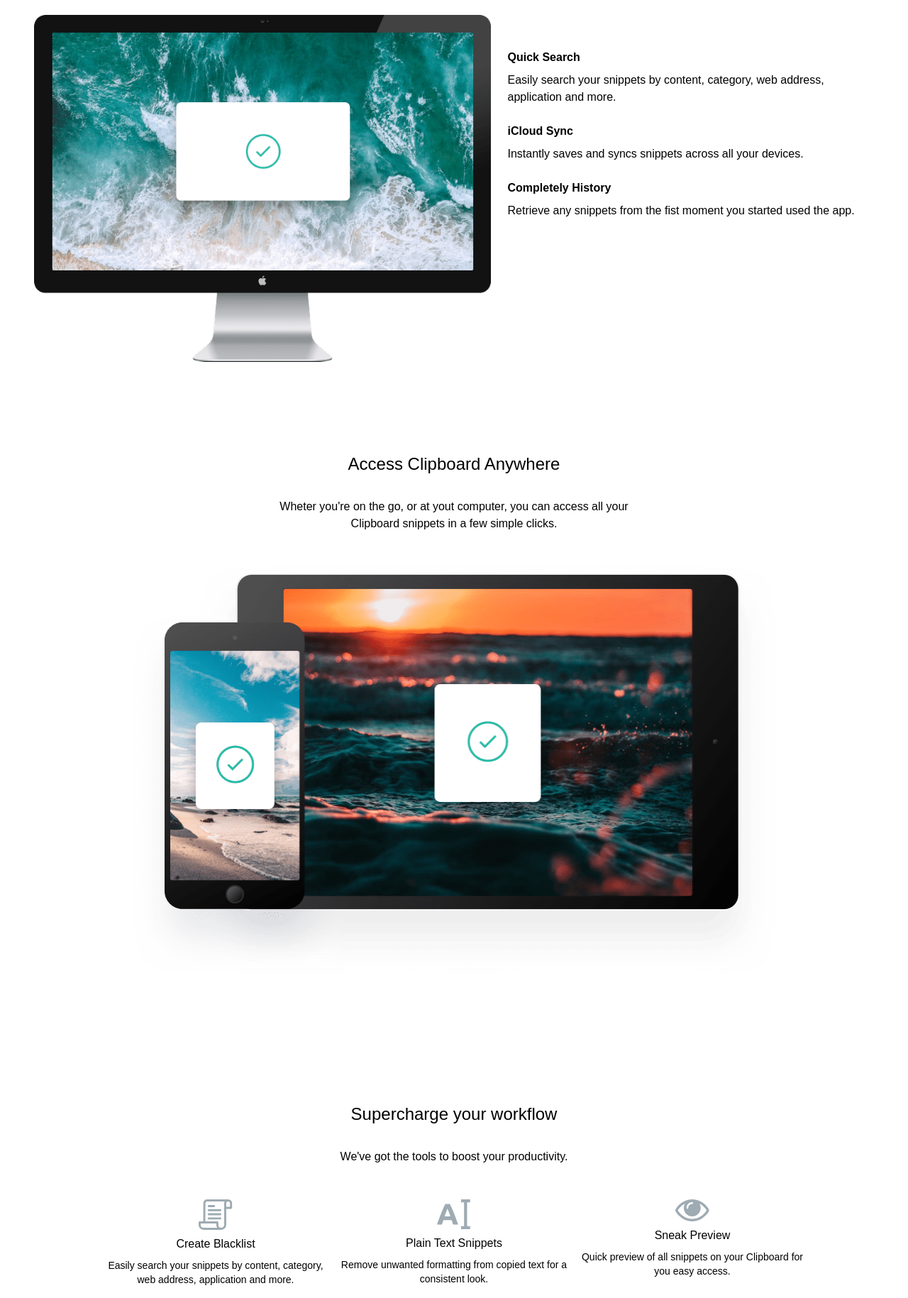
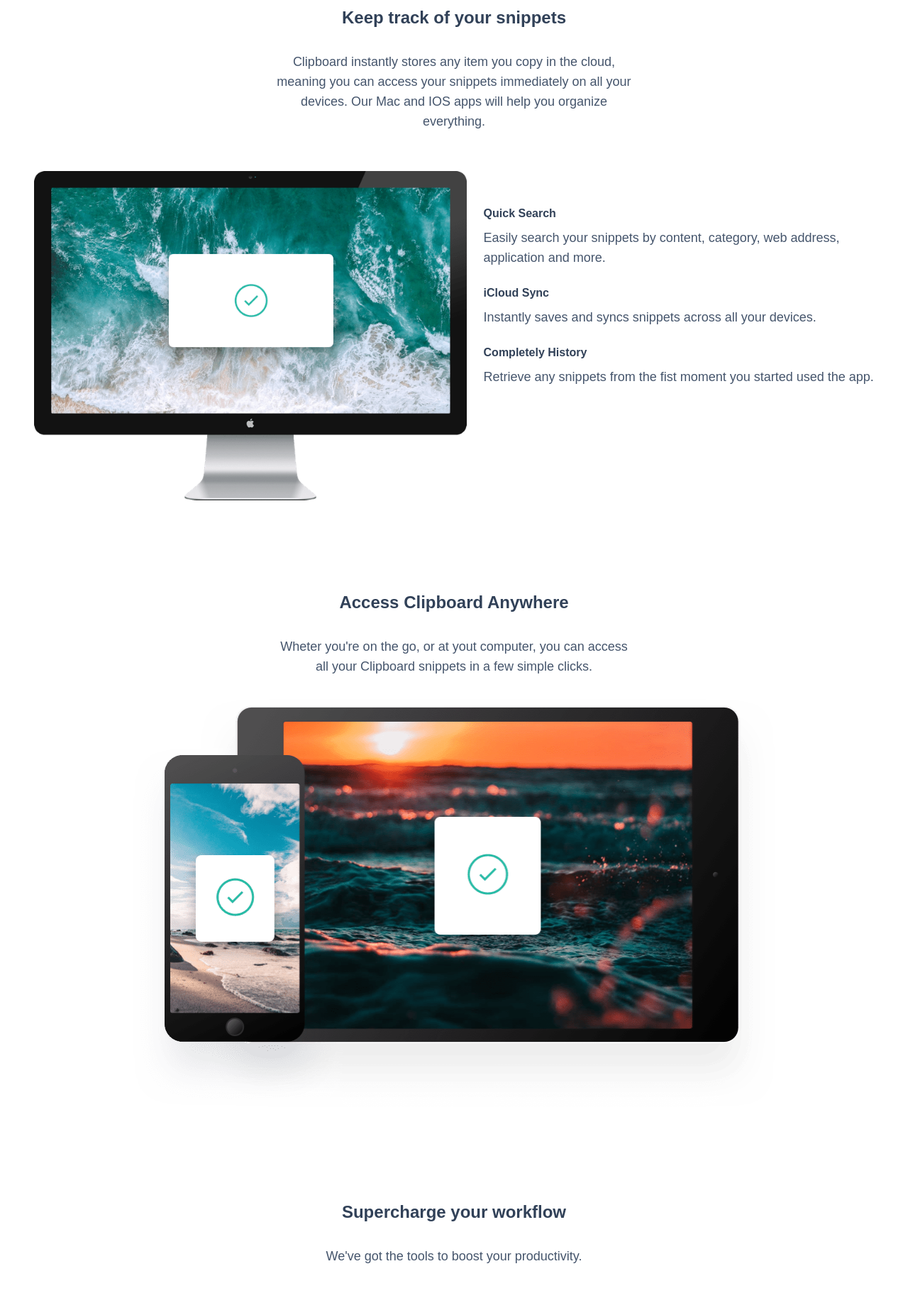
Before and after one commit to RamirezJM/Clipboard-website, a website built with Vite: page index.html in a window 1280 px wide. Shown: the part 595-2424 px from the top of the page at 71% size. Built offline with nearby package versions, Linux system fonts and the light colour scheme; a web font is replaced by a local one.

Commit message:
change title & text color

```diff
--- a/index.html
+++ b/index.html
@@ -14,11 +14,17 @@
 <body>
   <main>
     <section class="relative flex">
-      <img src="src/assets/images/bg-header-desktop.png" alt="" class="w-full -z-10 absolute">
-      <div class="flex flex-col justify-center items-center gap-4 relative mx-auto my-12">
+      <picture class="absolute inset-0 -z-10">
+        <source media="(max-width: 576px)" src="src/assets/images/bg-header-mobile.png">
+        <img src="src/assets/images/bg-header-desktop.png" alt="hero image" class="size-full object-cover">
+
+      </picture>
+      <!-- <img src="src/assets/images/bg-header-desktop.png" alt="" class="w-full -z-10 absolute"> -->
+      <div class="flex flex-col justify-center items-center gap-8 relative mx-auto my-12 py-12">
         <img src="src/assets/images/logo.svg" alt="logo" class="w-20 mb-6">
-        <h1 class="font-sans text-2xl font-medium">A history of everything you copy</h1>
-        <p class="max-w-lg text-center text-lg">Clipboards allows you to track and organize everything you copy.
+        <h1 class="font-sans text-3xl font-semibold text-slate-700">A history of everything you copy</h1>
+        <p class="max-w-lg text-center text-lg text-slate-600">Clipboards allows you to track and organize everything
+          you copy.
           Instantly
           access your clipboard on all your devices.</p>
         <div class="flex flex-col md:flex-row gap-4">
@@ -28,58 +34,66 @@
       </div>
     </section>
 
-    <section class="features flex flex-col items-center  py-6 px-12 my-6">
+    <section class="features section-container">
 
-      <h2 class="font-sans text-2xl font-medium my-8">Keep track of your snippets</h2>
-      <p class="max-w-lg text-center text">Clipboard instantly stores any item you copy in the cloud, meaning you
+      <h2 class="font-sans text-2xl font-semibold text-slate-700 my-8">Keep track of your snippets</h2>
+      <p class="max-w-lg text-center text-lg text-slate-600 pb-8">Clipboard instantly stores any item you copy in the
+        cloud,
+        meaning you
         can access your snippets immediately
         on all your devices. Our Mac and IOS apps will help you organize everything.</p>
 
       <div class="flex flex-col md:flex-row gap-6 my-6">
-        <div class="aspect-3/2">
+        <div class="aspect-3/2 flex items-center justify-center">
           <img src="src/assets/images/image-computer.png" alt="" class="object-cover">
         </div>
-        <div class="flex flex-col gap-2 pt-12">
-          <p class="font-l font-semibold">Quick Search</p>
-          <p class="mb-4">Easily search your snippets by content, category, web address, application and more.</p>
-          <p class="font-l font-semibold">iCloud Sync</p>
-          <p class="mb-4">Instantly saves and syncs snippets across all your devices.</p>
-          <p class="font-l font-semibold">Completely History</p>
-          <p class="mb-4">Retrieve any snippets from the fist moment you started used the app.</p>
+        <div class="flex flex-col gap-2 pt-12 my">
+          <h3 class="font-xl font-semibold text-slate-700">Quick Search</h3>
+          <p class="mb-4 text-lg text-slate-600">Easily search your snippets by content, category, web address,
+            application and more.</p>
+          <h3 class="font-xl font-semibold text-slate-700">iCloud Sync</h3>
+          <p class="mb-4 text-lg text-slate-600">Instantly saves and syncs snippets across all your devices.</p>
+          <h3 class="font-xl font-semibold text-slate-700">Completely History</h3>
+          <p class="mb-4 text-lg text-slate-600">Retrieve any snippets from the fist moment you started used the app.
+          </p>
         </div>
       </div>
     </section>
 
-    <section class="access flex flex-col items-center  py-6 px-12 my-6">
-      <h2 class="font-sans text-2xl font-medium my-8">Access Clipboard Anywhere</h2>
-      <p class="max-w-lg text-center text">Wheter you're on the go, or at yout computer, you can access all your
+    <section class="access section-container">
+      <h2 class="font-sans text-2xl font-semibold text-slate-700 my-8">Access Clipboard Anywhere</h2>
+      <p class="max-w-lg text-center text-lg text-slate-600 pb-8">Wheter you're on the go, or at yout computer, you can
+        access all your
         Clipboard snippets in a few simple clicks.</p>
-      <div class="aspect-3/2 my-12">
+      <div class="aspect-3/2">
         <img src="src/assets/images/image-devices.png" alt="" class="object-cover">
       </div>
     </section>
 
-    <section class="tools flex flex-col items-center py-6 px-12 my-6">
-      <h2 class="font-sans text-2xl font-medium my-8">Supercharge your workflow</h2>
-      <p class="max-w-lg text-center text">We've got the tools to boost your productivity.</p>
+    <section class="tools section-container">
+      <h2 class="font-sans text-2xl font-semibold text-slate-700 my-8">Supercharge your workflow</h2>
+      <p class="max-w-lg text-center text-lg text-slate-600">We've got the tools to boost your productivity.</p>
 
       <div class="flex flex-wrap gap-4 my-12 justify-center">
         <div class="flex flex-col items-center gap-2">
           <img src="src/assets/images/icon-blacklist.svg" alt="list icon" class="w-12">
-          <h3>Create Blacklist</h3>
-          <p class="max-w-xs text-center text-sm">Easily search your snippets by content, category, web address,
+          <h3 class="text-xl font-semibold text-slate-700">Create Blacklist</h3>
+          <p class="max-w-xs text-center text-slate-600 text-sm">Easily search your snippets by content, category, web
+            address,
             application and
             more.</p>
         </div>
         <div class="flex flex-col items-center gap-2">
           <img src="src/assets/images/icon-text.svg" alt="letter icon" class="w-12">
-          <h3>Plain Text Snippets</h3>
-          <p class="max-w-xs text-center text-sm">Remove unwanted formatting from copied text for a consistent look.</p>
+          <h3 class="text-xl font-semibold text-slate-700">Plain Text Snippets</h3>
+          <p class="max-w-xs text-center text-sm text-slate-600">Remove unwanted formatting from copied text for a
+            consistent look.</p>
         </div>
         <div class="flex flex-col items-center gap-2">
           <img src="src/assets/images/icon-preview.svg" alt="eye icon" class="w-12">
-          <h3>Sneak Preview</h3>
-          <p class="max-w-xs text-center text-sm">Quick preview of all snippets on your Clipboard for you easy access.
+          <h3 class="text-xl font-semibold text-slate-700">Sneak Preview</h3>
+          <p class="max-w-xs text-center text-sm text-slate-600">Quick preview of all snippets on your Clipboard for you
+            easy access.
           </p>
         </div>
       </div>
@@ -94,9 +108,10 @@
 
     </section>
 
-    <section class="download flex flex-col items-center py-6 px-12 my-6">
-      <h2 class="font-sans text-2xl font-medium my-8">Clipboard for IOS and MacOS</h2>
-      <p class="max-w-lg text-center text">Available for free in the App Store. Download for Mac or IOS, sync with
+    <section class="download section-container">
+      <h2 class="font-sans text-2xl text-slate-700 my-8 font-semibold">Clipboard for IOS and MacOS</h2>
+      <p class="max-w-lg text-cente font-lg text-slate-600">Available for free in the App Store. Download for Mac or
+        IOS, sync with
         iCloud and you are ready to start adding to your clipboard.</p>
       <div class="flex flex-col md:flex-row gap-4 mt-12">
         <a href="#" class="py-2 px-4 rounded-full text-white bg-cyan-400 hover:bg-cyan-300">Download for IOS</a>
```
